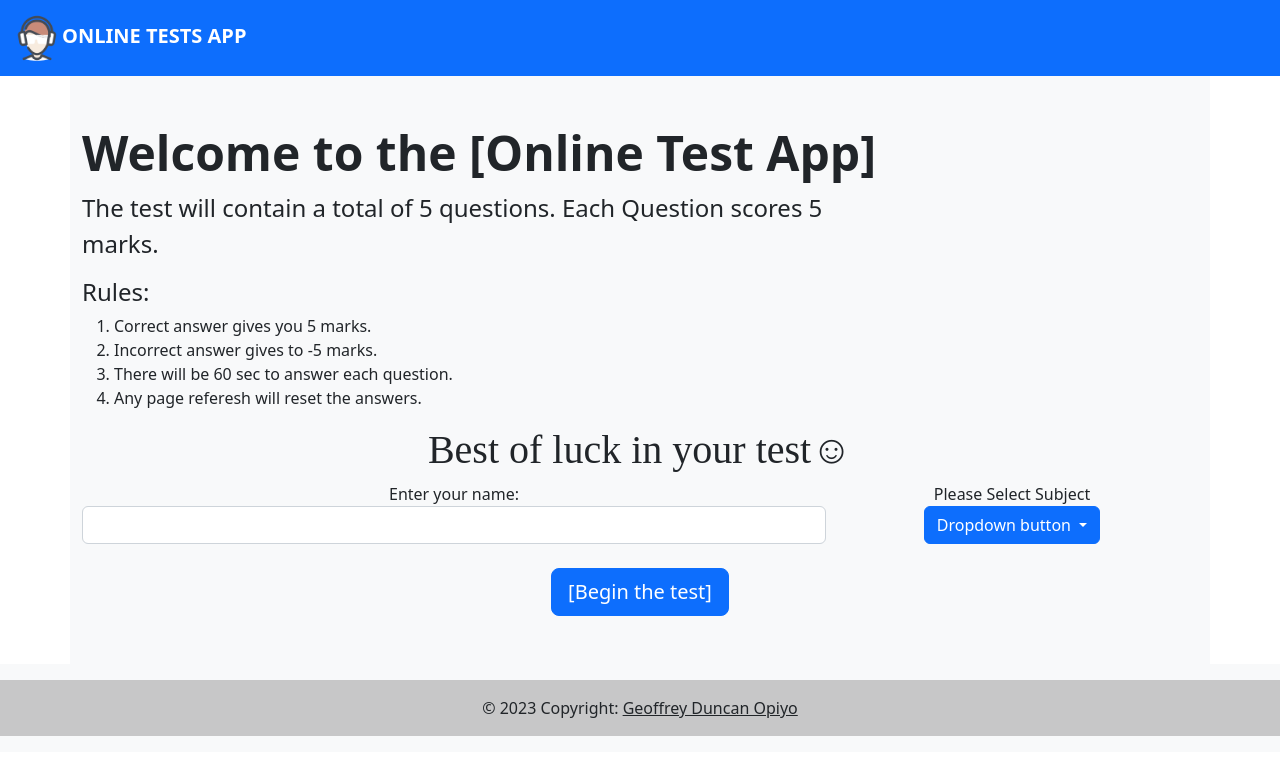
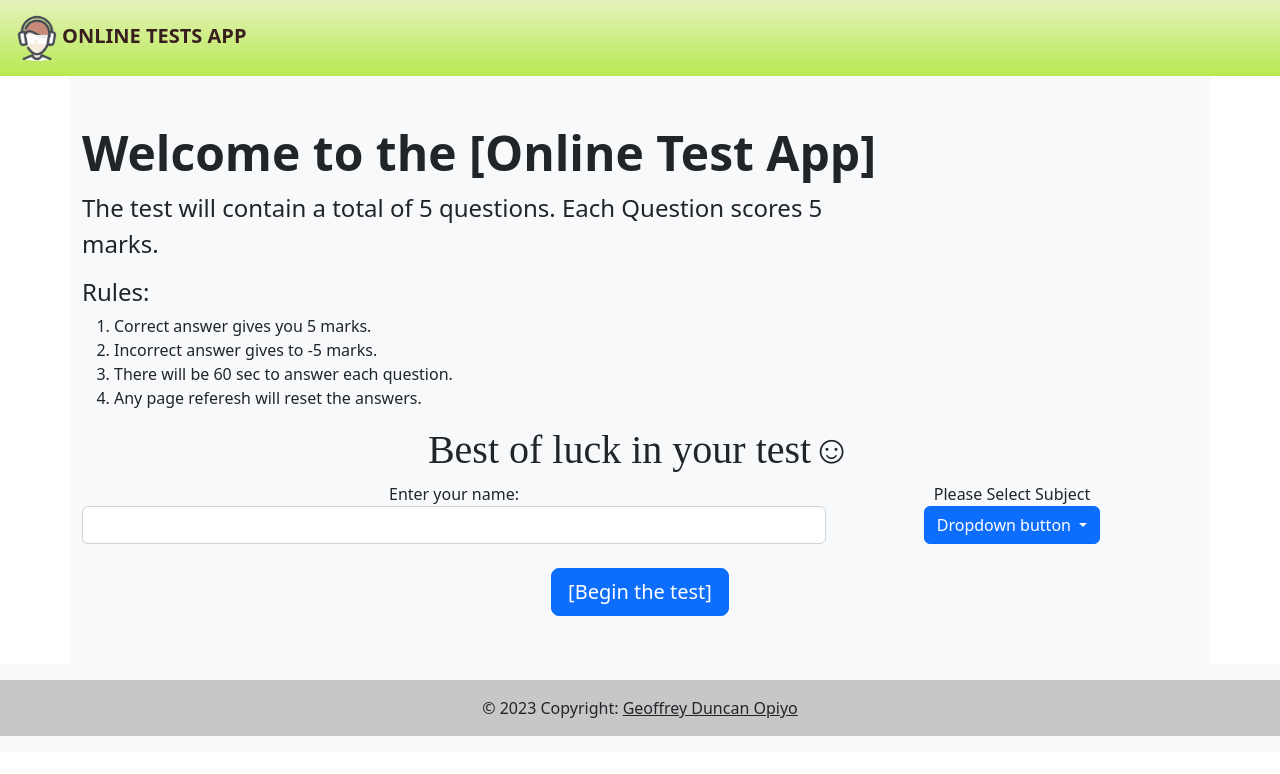
Before and after one commit to sammmy123/Onlinetest, an Angular app in the folder online-tests-app/: page /welcome in a window 1280 px wide. Shown: the top 774 px of the page. Built offline with nearby package versions, Linux system fonts and the light colour scheme.

Commit message:
Complete coding quiz component ts file

```diff
--- a/online-tests-app/src/app/components/header/header.component.css
+++ b/online-tests-app/src/app/components/header/header.component.css
@@ -0,0 +1,7 @@
+.navbar{
+  background: linear-gradient(#E5F2BB, #B7E952);
+}
+
+.text-uppercase{
+  color: #381F1E;
+}
--- a/online-tests-app/src/app/components/header/header.component.html
+++ b/online-tests-app/src/app/components/header/header.component.html
@@ -1,4 +1,4 @@
-<nav class="navbar navbar-dark bg-primary">
+<nav class="navbar navbar-dark">
   <div class="container-fluid">
     <a class="navbar-brand text-bold" href="#">
       <img
```
